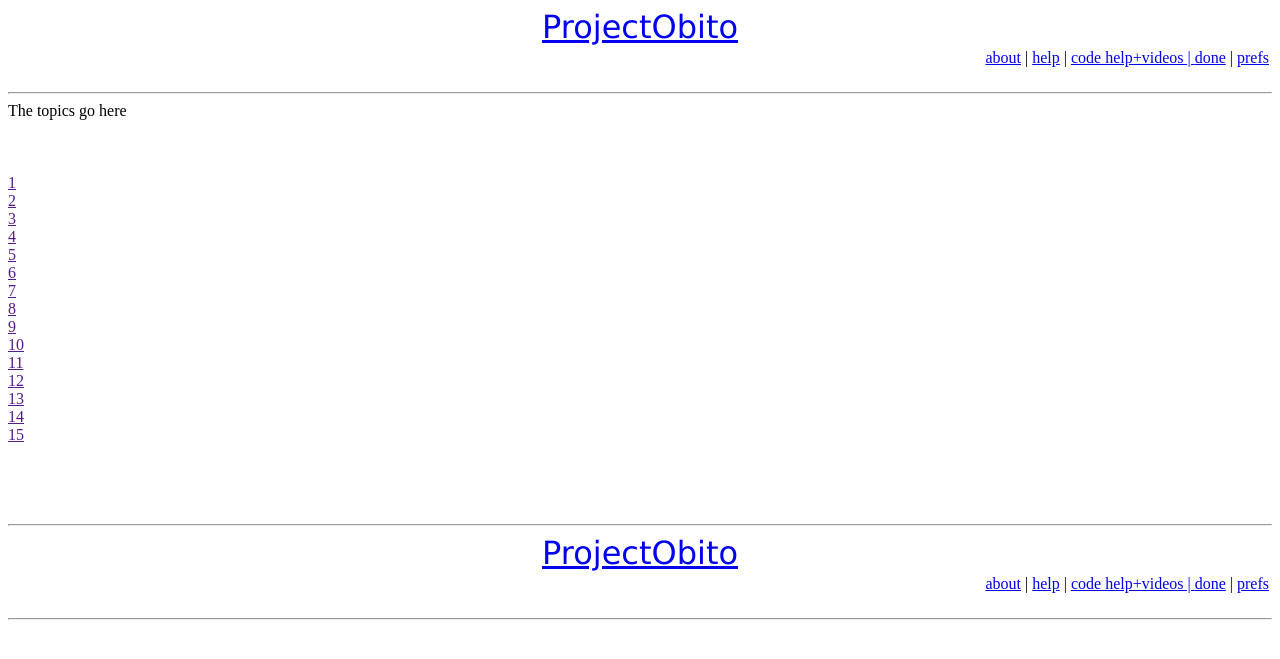
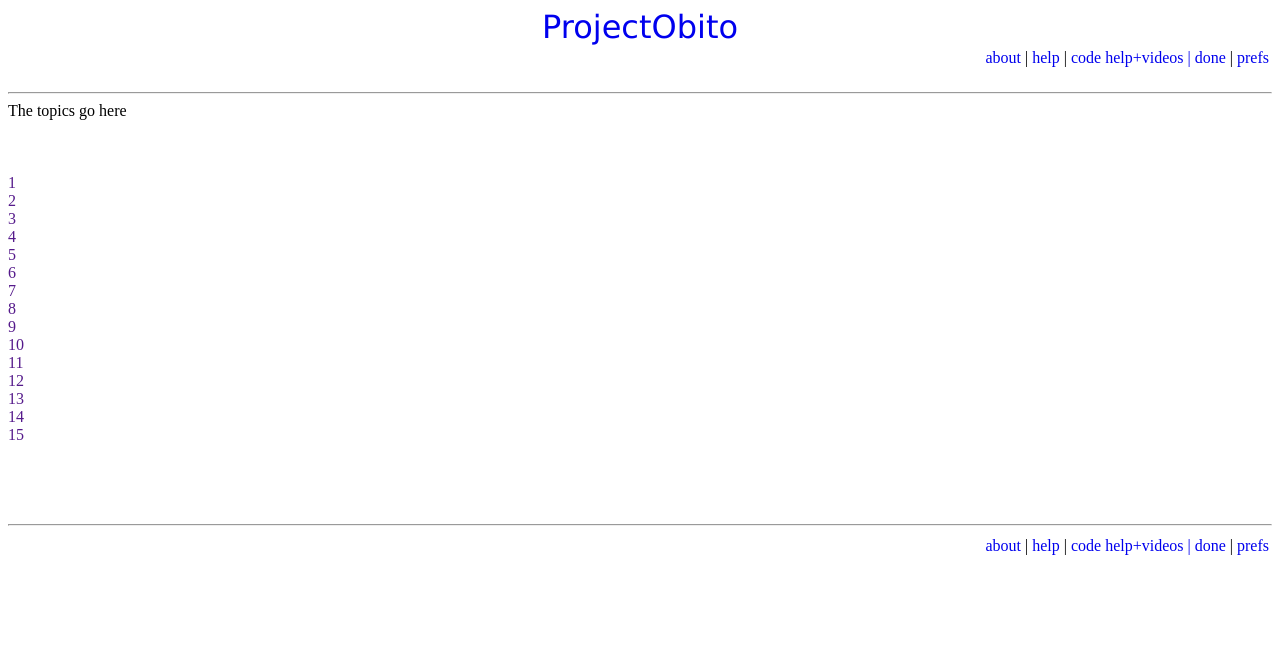
Before and after one commit to obitodarky/Code-Obito, a PHP site: page /phptopic2.php in a window 1280 px wide. Shown: the top 659 px of the page. Run offline with PHP 8.4, Linux system fonts and the light colour scheme; some libraries are stand-ins or nearby versions.

Commit message:
Link Changes

```diff
--- a/footer.php
+++ b/footer.php
@@ -1,6 +1,10 @@
 <html>
+<head><style type="text/css">
+	a{
+    text-decoration: none;
+}
+
+</style></head>
 		<hr>
-		<a href=/><span style='font-size:200%; font-family: "verdana"'><center>ProjectObito</center></span></a>
 		<div  style='float:right'><table><tr><td valign=top style='text-align:right' colspan=1><a href=/about.html>about</a> | <a href=/help.html>help</a> | <a href=/doc/code-help-videos.html>code help+videos | <a href=/done>done</a> | <a href='/pref'>prefs</a> </td></tr></table></div><br>
-		<hr>
 </html>
--- a/header.php
+++ b/header.php
@@ -1,4 +1,11 @@
+
 <html>
+<head><style type="text/css">
+	a{
+    text-decoration: none;
+}
+
+</style></head>
 		<a href=/><span style='font-size:200%; font-family: "verdana"'><center>ProjectObito</center></span></a>
 		<div  style='float:right'><table><tr><td valign=top style='text-align:right' colspan=1><a href=/about.html>about</a> | <a href=/help.html>help</a> | <a href=/doc/code-help-videos.html>code help+videos | <a href=/done>done</a> | <a href='/pref'>prefs</a> </td></tr></table></div><br>
 		<hr>
```
